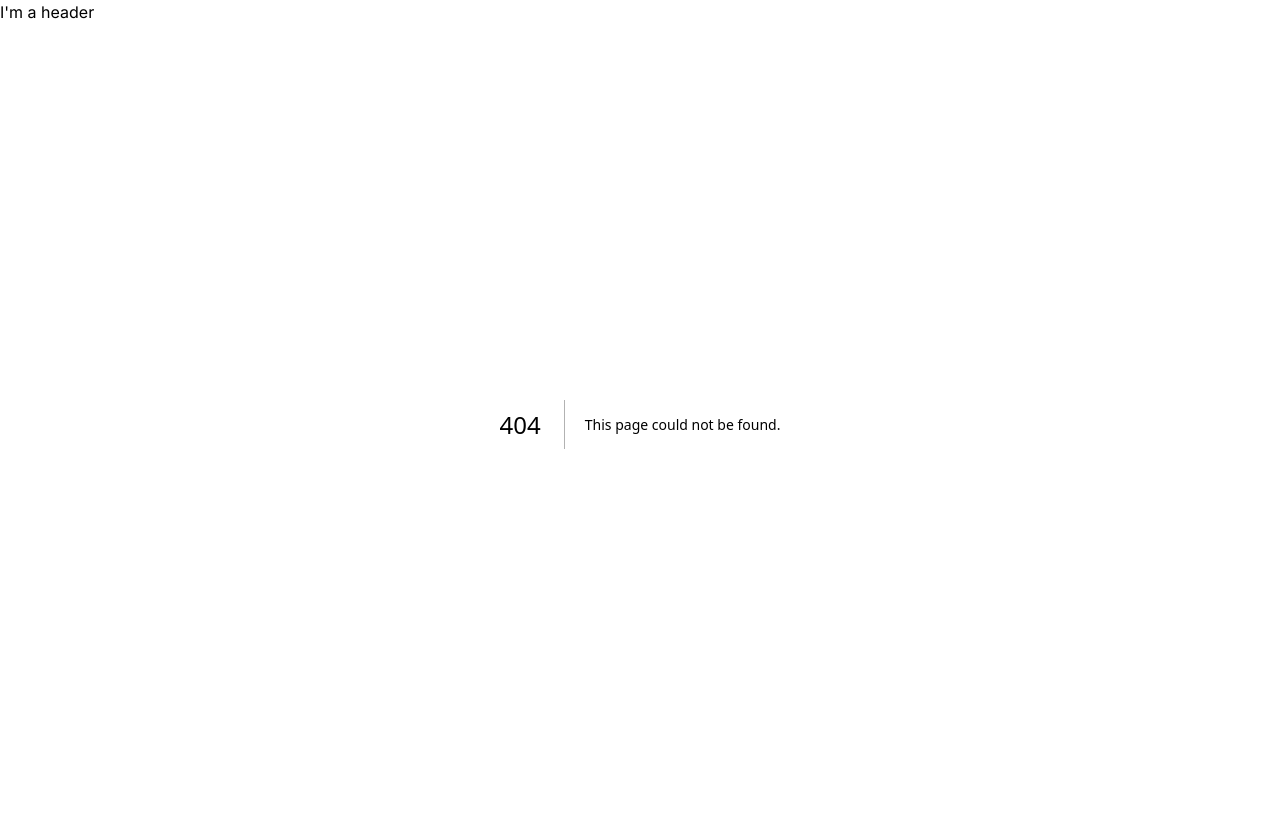
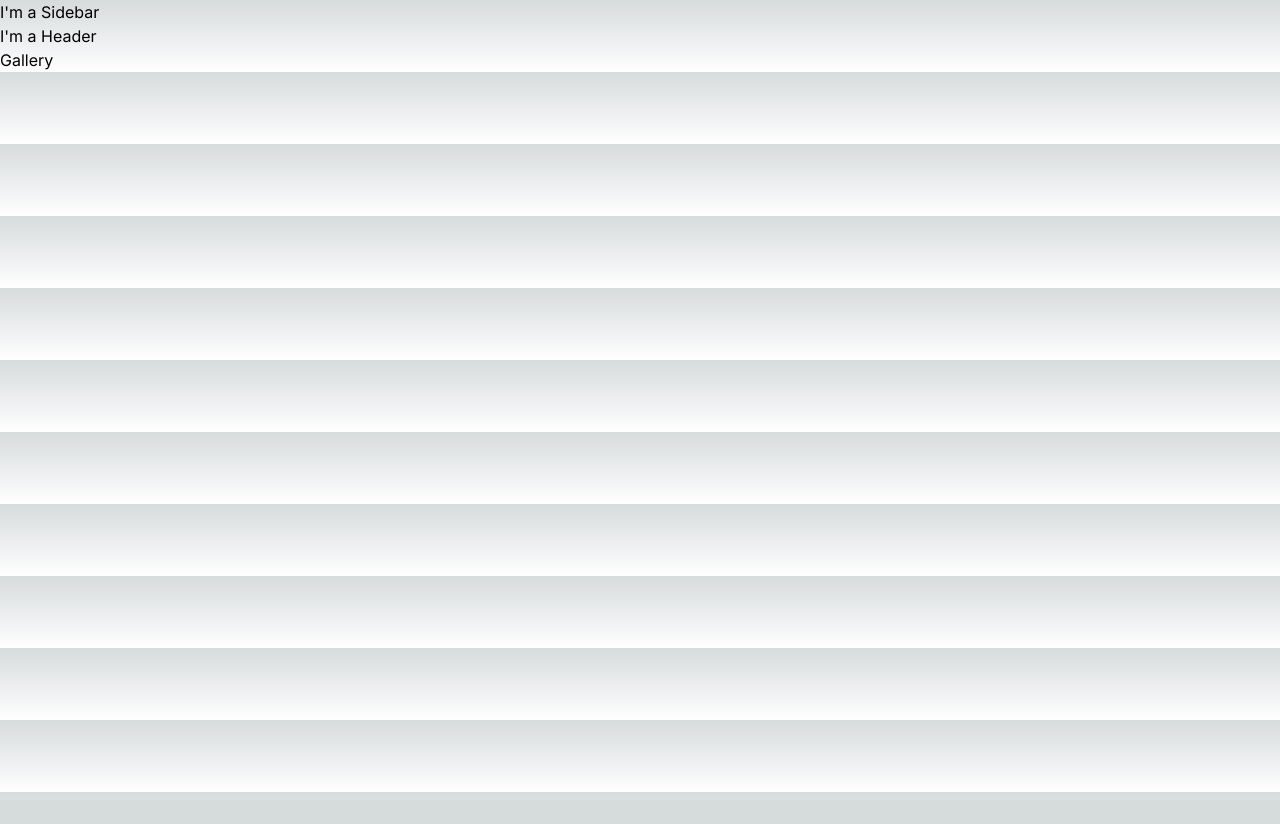
Before and after one commit to arielbvergara/innovalouvres, a Next.js app: page /gallery in a window 1280 px wide. Before the commit this address had no page. After the commit the page ends 800 px from the top, so only its background shows below. Built offline with nearby package versions, Linux system fonts and the light colour scheme.

Commit message:
Refactoring code to be able to start

```diff
--- a/src/app/contact/page.js
+++ b/src/app/contact/page.js
@@ -0,0 +1,7 @@
+export default function Contact({}) {
+    return (
+        <div>
+            Contact
+        </div>
+    )
+}
--- /dev/null
+++ b/src/app/gallery/page.js
@@ -0,0 +1,7 @@
+export default function Gallery({}) {
+    return (
+        <div>
+            Gallery
+        </div>
+    )
+}
--- a/src/app/layout.js
+++ b/src/app/layout.js
@@ -1,19 +1,20 @@
 import { Inter } from 'next/font/google'
 import './globals.css'
 import Header from '@/components/header'
+import Sidebar from '@/components/sidebar'
 
 const inter = Inter({ subsets: ['latin'] })
 
 export const metadata = {
-  title: 'Create Next App',
-  description: 'Generated by create next app',
+  title: 'Innovalouvres',
+  description: 'Innovalouvres website',
 }
 
 export default function RootLayout({ children }) {
   return (
     <html lang="en">
-
       <body className={inter.className}>
+        <Sidebar />
         <Header />
         {children}
       </body>
--- a/src/app/page.js
+++ b/src/app/page.js
@@ -1,6 +1,3 @@
-import Image from 'next/image'
-import Header from '@/components/header'
-
 export default function Home() {
   return (
     <main className="flex min-h-screen flex-col items-center justify-between p-24">
--- /dev/null
+++ b/src/components/banner.js
@@ -0,0 +1,7 @@
+export default function Banner({}) {
+    return (
+        <div>
+            I'm a banner
+        </div>
+    )
+}
--- a/src/components/header.js
+++ b/src/components/header.js
@@ -1,7 +1,7 @@
 export default function Header({}) {
     return (
         <div>
-            I'm a header
+            I'm a Header
         </div>
     )
 }
--- /dev/null
+++ b/src/components/sidebar.js
@@ -0,0 +1,7 @@
+export default function Sidebar({}) {
+    return (
+        <div>
+            I'm a Sidebar
+        </div>
+    )
+}
```
Also changed, not shown: src/app/galery/page.js (deleted).
